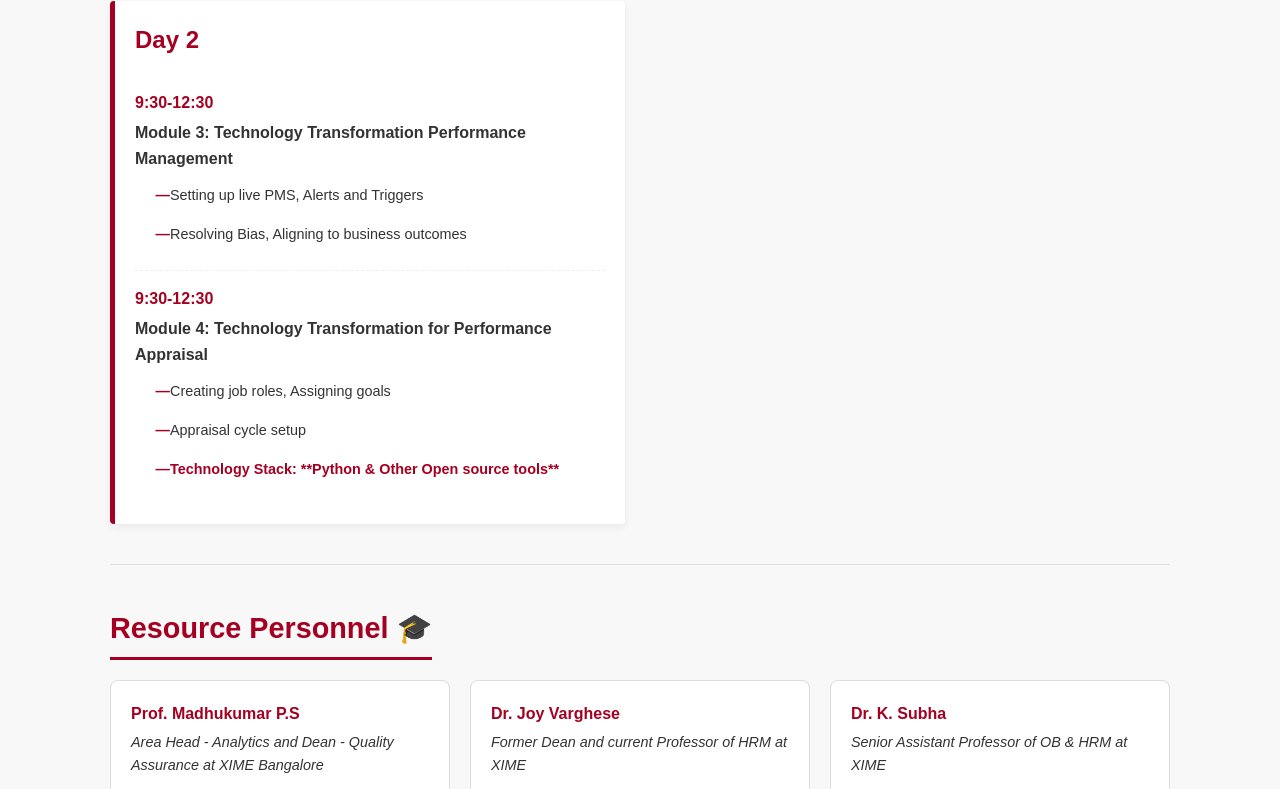
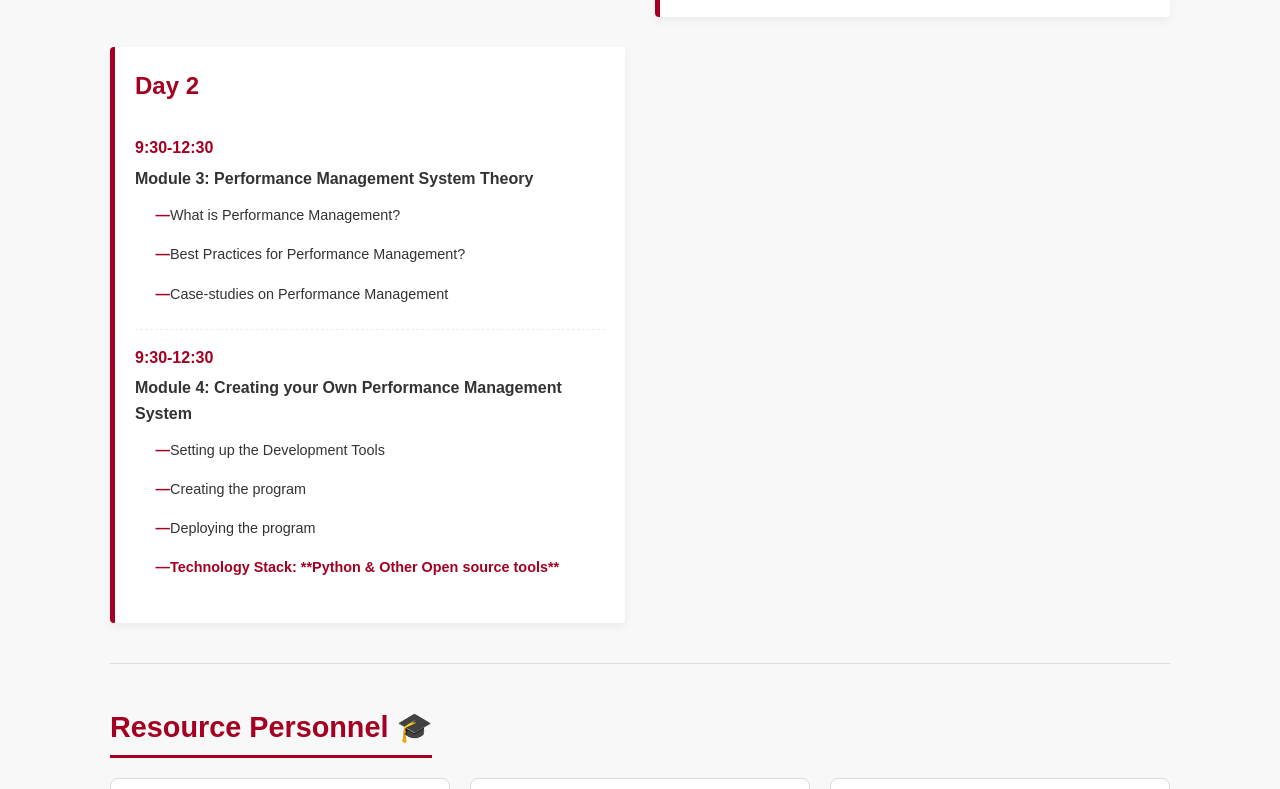
Before and after one commit to drnikhiljon/brochures_mdp, a plain HTML site: page index.html in a window 1280 px wide. Shown: the part 2011-2800 px from the top of the page. Drawn offline with Linux system fonts and the light colour scheme.

Commit message:
Update index.html

```diff
--- a/index.html
+++ b/index.html
@@ -12,11 +12,17 @@
         <div class="hero-content">
             <h1>XIME</h1>
             <p class="tagline">Shaping Future Leaders | Bangalore | Kochi | Chennai</p>
+
+            <a href="https://docs.google.com/forms/d/e/1FAIpQLSdBHCnvsguEVHwNihrX9Gi9GRuEh8Ts8CpzUcFgM1kX3EWu9A/viewform" class="cta-button" target="_blank">
+                REGISTER NOW! 🚀
+            </a>
+
             <h2>Management Development Programme on</h2>
             <p class="programme-title">HR Analytics & Information Systems for Performance Management</p>
+
             <div class="event-details">
                 <p>🗓️ 03-04 October 2025</p>
-                <p>📍 Venue: Xavier Institute of Management & Entrepreuneurship, Electronic City, Phase 2, Bangalore 560 100</p>
+                <p>📍 Venue: Online Via Google Meet</p>
                 <p>💰 Fees: Rs. 5000/- Per participant (including 18% GST).</p>
                 <p class="contact">
                     <a href="tel:9538055881">📞 9538 055 881</a> |
@@ -88,22 +94,24 @@
                 <h4>Day 2</h4>
                 <div class="schedule-entry">
                     <p class="time">9:30-12:30</p>
-                    <p class="topic">Module 3: Technology Transformation Performance Management</p>
+                    <p class="topic">Module 3: Performance Management System Theory</p>
                     <ul class="subtopics">
-                        <li>Setting up live PMS, Alerts and Triggers</li>
-                        <li>Resolving Bias, Aligning to business outcomes</li>
+                        <li>What is Performance Management?</li>
+                        <li>Best Practices for Performance Management?</li>
+                        <li>Case-studies on Performance Management</li>
                     </ul>
                 </div>
                 <div class="schedule-entry">
                     <p class="time">9:30-12:30</p>
-                    <p class="topic">Module 4: Technology Transformation for Performance Appraisal</p>
+                    <p class="topic">Module 4: Creating your Own Performance Management System</p>
                     <ul class="subtopics">
-                        <li>Creating job roles, Assigning goals</li>
-                        <li>Appraisal cycle setup</li>
+                        <li>Setting up the Development Tools</li>
+                        <li>Creating the program</li>
+                        <li>Deploying the program</li>
                         <li class="tools">Technology Stack: **Python & Other Open source tools**</li>
                     </ul>
                 </div>
-            </div>
+                </div>
         </section>
 
         <section class="section resource-personnel">
@@ -135,6 +143,9 @@
     </main>
 
     <footer class="footer">
+        <a href="https://docs.google.com/forms/d/e/1FAIpQLSdBHCnvsguEVHwNihrX9Gi9GRuEh8Ts8CpzUcFgM1kX3EWu9A/viewform" class="cta-button footer-cta" target="_blank">
+            REGISTER NOW! 🚀
+        </a>
         <p>&copy; XIME - Shaping Future Leaders</p>
         <p>Scan the QR CODE to Register Now! (QR code image placeholder)</p>
     </footer>
```
